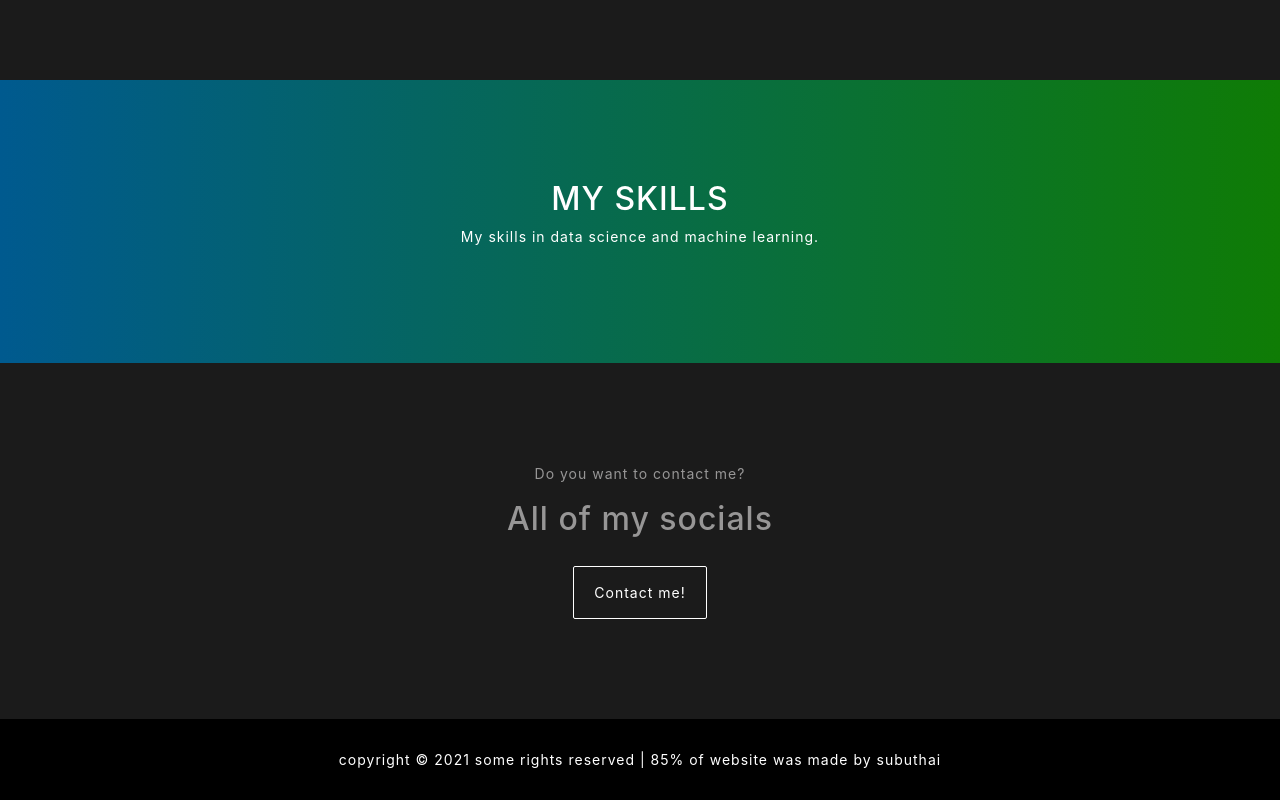
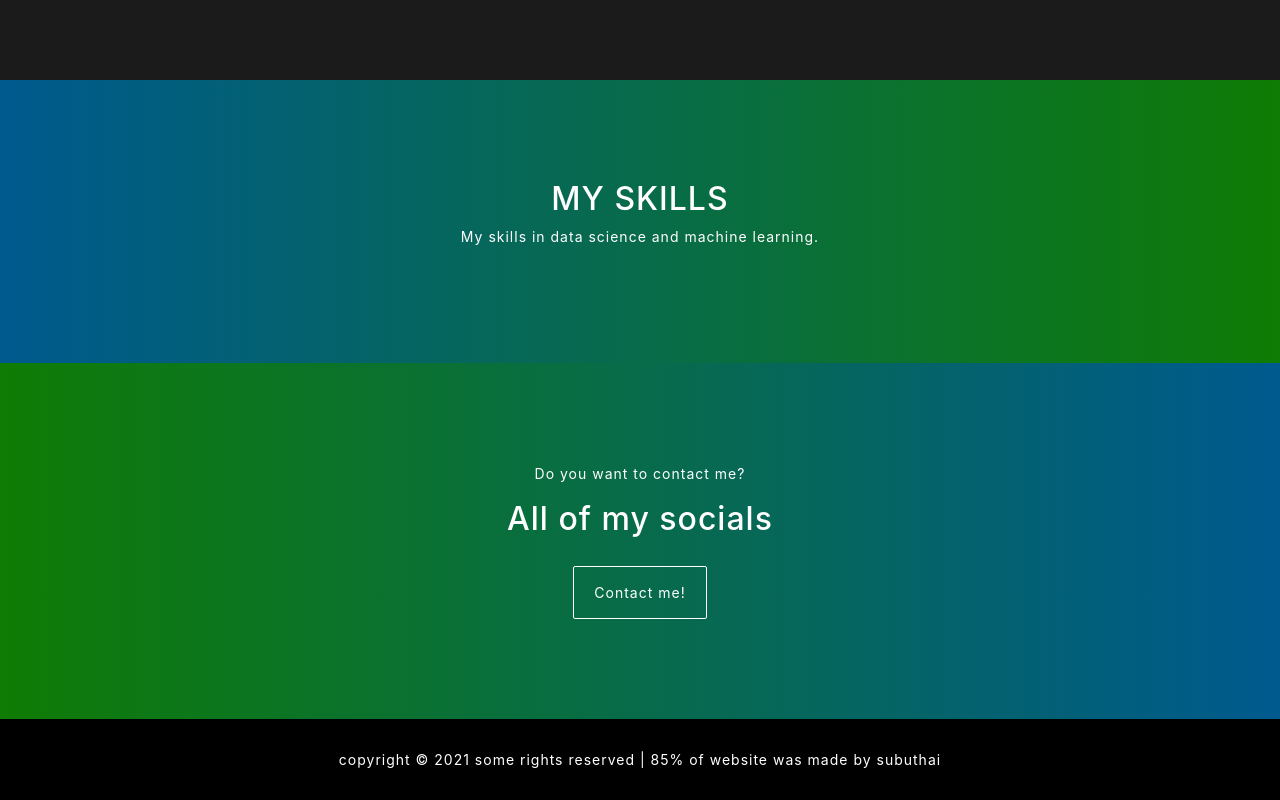
Before and after one commit to BehnamMrad/behnamMrad.github.io, a plain HTML site: page index.html in a window 1280 px wide. Shown: the part 1435-2235 px from the top of the page. Drawn offline with nearby package versions, Linux system fonts and the light colour scheme.

Commit message:
Update index.html

```diff
--- a/index.html
+++ b/index.html
@@ -147,7 +147,7 @@ Numpy, Pandas, StatsModel, Matplotlib, Seaborn, Sklearn, Tensorflow.
     </div>
 
     <!-- Contact -->
-    <div id="stats" class="statsSection section">
+    <div id="contact" class="contactSection section">
       <div class="col-md-12 text-center">
         <p class="subHeading">Do you want to contact me?</p>
         <h2>All of my socials</h2>
```
